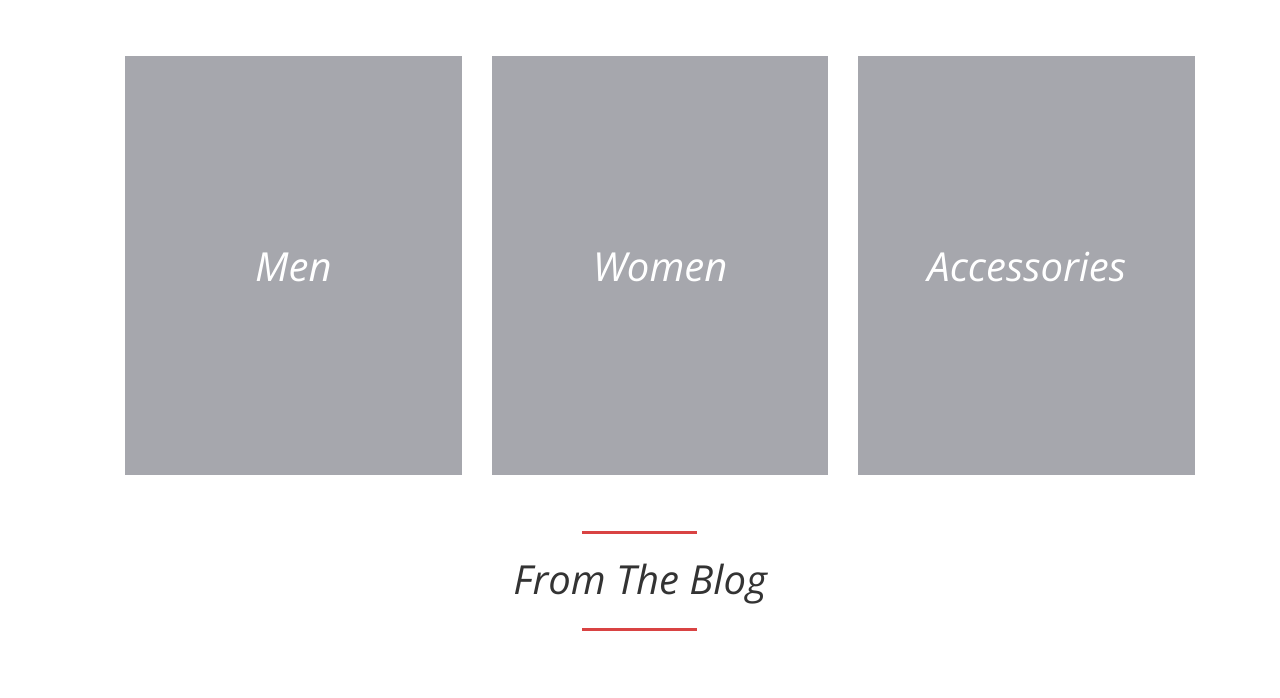
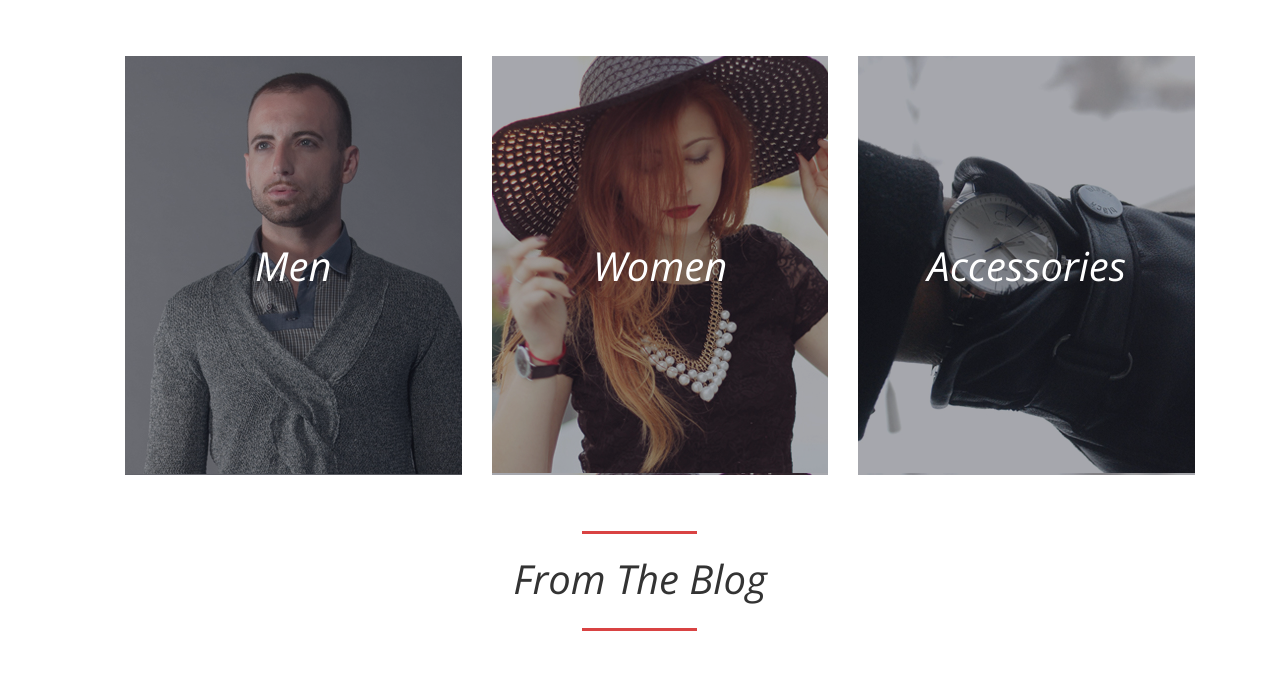
Before and after one commit to Argentooo/brandly, a plain HTML site: page index.html in a window 1280 px wide. Shown: the part 781-1479 px from the top of the page. Drawn offline with nearby package versions, Linux system fonts and the light colour scheme; the site is published under a folder, as on GitHub Pages, so addresses that start at the root find nothing.

Commit message:
change name jpg

```diff
--- a/scss/_categories.scss
+++ b/scss/_categories.scss
@@ -22,7 +22,7 @@
     text-decoration: none;
   }
   &__men {
-    background-image: url(/images/men.jpg);
+    background-image: url("../images/men.jpg");
     min-height: 419px;
   }
   &__item {
@@ -31,10 +31,10 @@
     justify-content: center;
   }
   &__women {
-    background-image: url(/images/women.jpg);
+    background-image: url("../images/women.jpg");
     min-height: 419px;
   }
   &__accessories {
-    background-image: url(/images/watch.jpg);
+    background-image: url("../images/watch.jpg");
   }
 }
--- a/scss/_footer.scss
+++ b/scss/_footer.scss
@@ -2,7 +2,7 @@
 
 .footer {
   margin-top: 90px;
-  background-image: url(/images/6ba.jpg);
+  background-image: url("../images/6ba.jpg");
   background-size: cover;
   min-height: 157px;
   &__p {
```
Also changed, not shown: css/master.min.css, images/woman.png (deleted).
